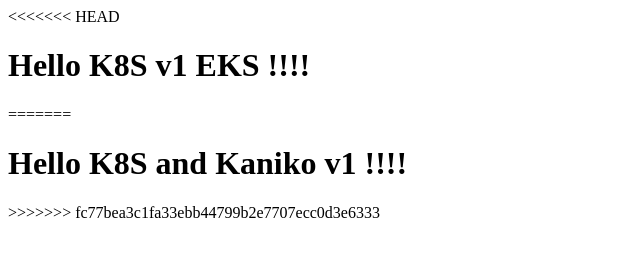
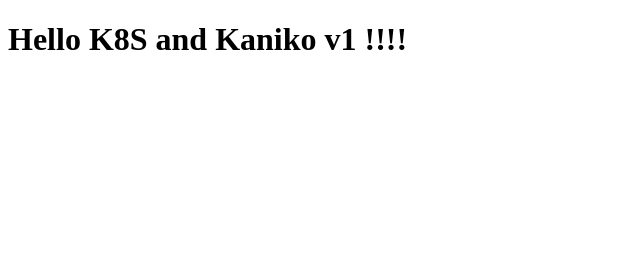
Before and after one commit to amitkarpe/kubetest, a plain HTML site: page index.html in a window 1280 px wide. Shown: the whole page, without its empty margins (0-640 px from the left). Drawn offline with Linux system fonts and the light colour scheme.

Commit message:
updated index

```diff
--- a/index.html
+++ b/index.html
@@ -5,11 +5,7 @@
 </head>
 <body>
 
-<<<<<<< HEAD
-<h1>Hello K8S v1 EKS !!!!</h1>
-=======
 <h1>Hello K8S and Kaniko v1 !!!!</h1>
->>>>>>> fc77bea3c1fa33ebb44799b2e7707ecc0d3e6333
 
 </body>
 </html>
```
